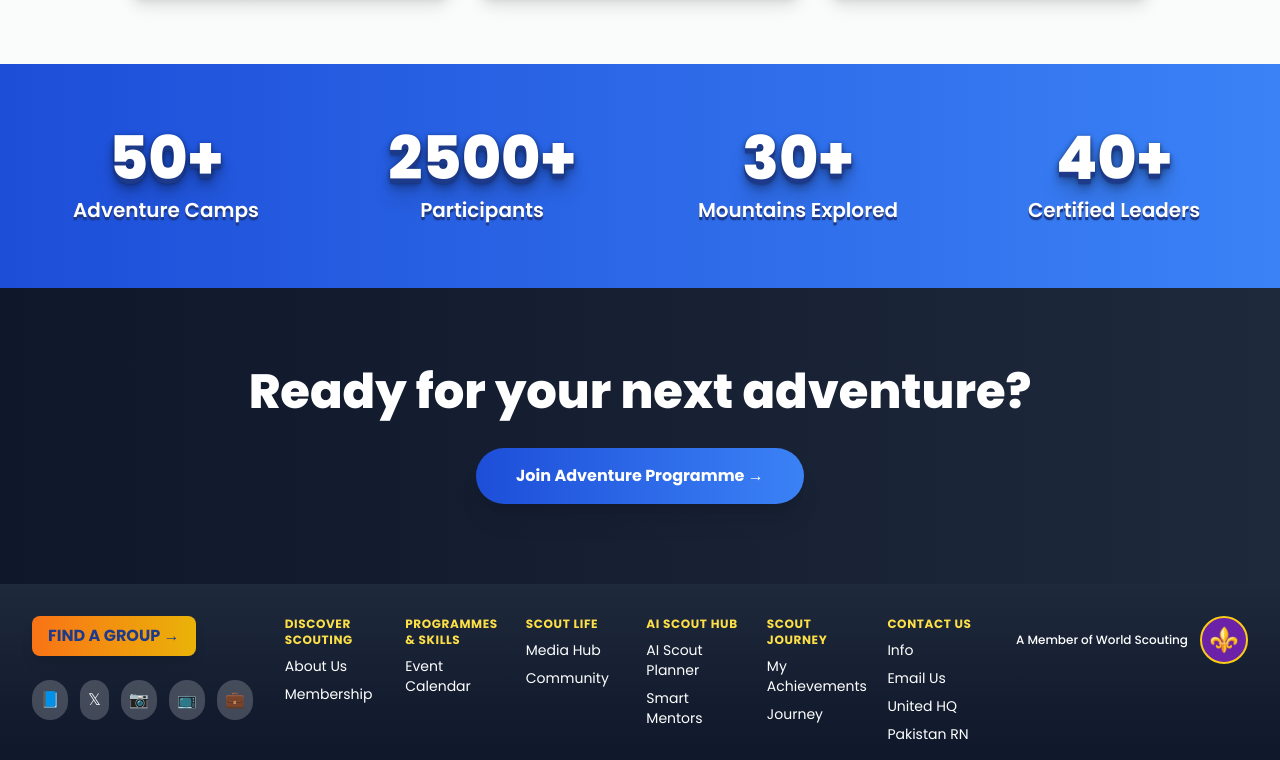
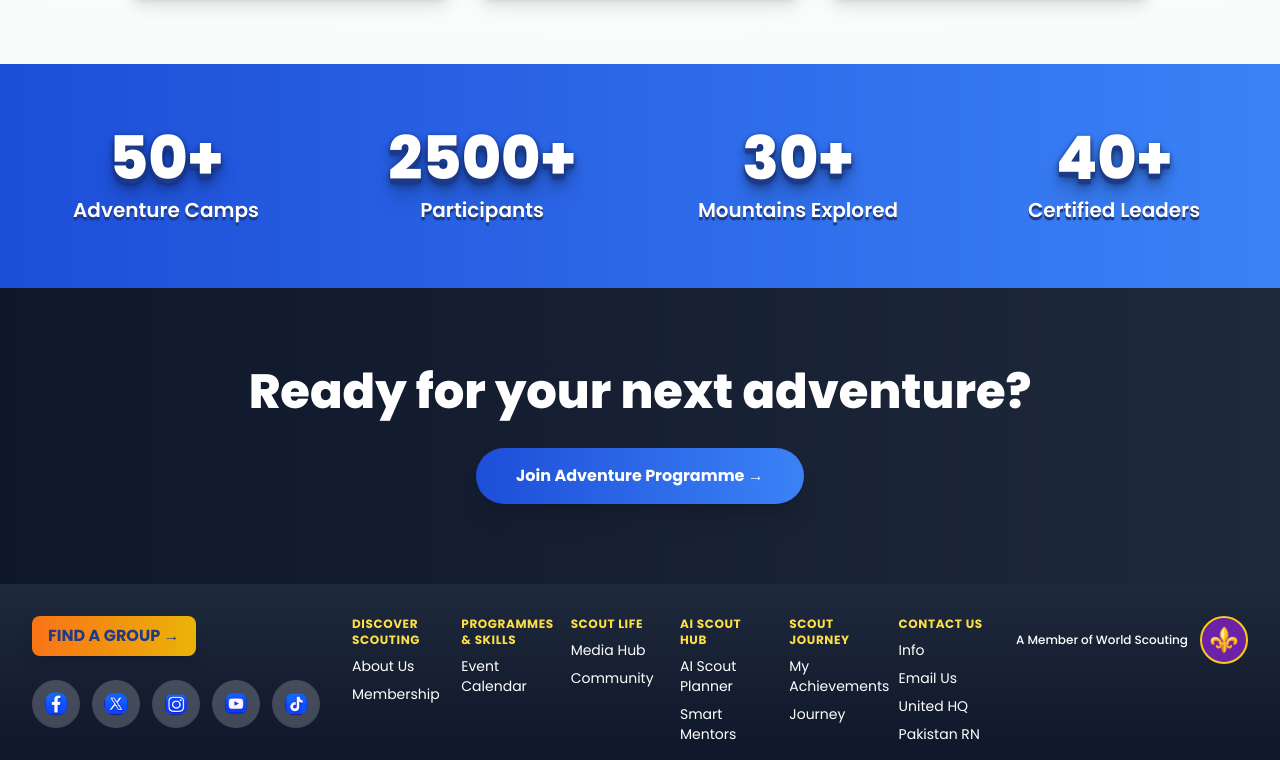
Before and after one commit to khanxaryan123-svg/jauhar-scouts, a Next.js app: page /adventure in a window 1280 px wide. Shown: the part 5222-5982 px from the top of the page. Built offline with nearby package versions, Linux system fonts and the light colour scheme.

Commit message:
Update social media icons and program section visuals

```diff
--- a/src/components/adventure/AdventureFooter.tsx
+++ b/src/components/adventure/AdventureFooter.tsx
@@ -15,20 +15,50 @@ export function AdventureFooter() {
                 </div>
               </div>
               <div className="flex items-center gap-3">
-                <a href="#" className="bg-white/20 hover:bg-white/30 p-2 rounded-full transition text-white">
-                  📘
+                <a href="https://facebook.com" target="_blank" rel="noopener noreferrer" className="bg-white/20 hover:bg-white/30 p-3 rounded-full transition w-12 h-12 flex items-center justify-center">
+                  <img
+                    src="/facebook icon.png?v=1"
+                    alt="Facebook"
+                    width={32}
+                    height={32}
+                    className="w-full h-full object-cover rounded-full"
+                  />
                 </a>
-                <a href="#" className="bg-white/20 hover:bg-white/30 p-2 rounded-full transition text-white">
-                  𝕏
+                <a href="https://x.com" target="_blank" rel="noopener noreferrer" className="bg-white/20 hover:bg-white/30 p-3 rounded-full transition w-12 h-12 flex items-center justify-center">
+                  <img
+                    src="/X.png?v=1"
+                    alt="X"
+                    width={32}
+                    height={32}
+                    className="w-full h-full object-cover rounded-full"
+                  />
                 </a>
-                <a href="#" className="bg-white/20 hover:bg-white/30 p-2 rounded-full transition text-white">
-                  📷
+                <a href="https://instagram.com" target="_blank" rel="noopener noreferrer" className="bg-white/20 hover:bg-white/30 p-3 rounded-full transition w-12 h-12 flex items-center justify-center">
+                  <img
+                    src="/Instagram icon.png?v=1"
+                    alt="Instagram"
+                    width={32}
+                    height={32}
+                    className="w-full h-full object-cover rounded-full"
+                  />
                 </a>
-                <a href="#" className="bg-white/20 hover:bg-white/30 p-2 rounded-full transition text-white">
-                  📺
+                <a href="https://youtube.com" target="_blank" rel="noopener noreferrer" className="bg-white/20 hover:bg-white/30 p-3 rounded-full transition w-12 h-12 flex items-center justify-center">
+                  <img
+                    src="/Youtube icon.png?v=1"
+                    alt="YouTube"
+                    width={32}
+                    height={32}
+                    className="w-full h-full object-cover rounded-full"
+                  />
                 </a>
-                <a href="#" className="bg-white/20 hover:bg-white/30 p-2 rounded-full transition text-white">
-                  💼
+                <a href="https://tiktok.com" target="_blank" rel="noopener noreferrer" className="bg-white/20 hover:bg-white/30 p-3 rounded-full transition w-12 h-12 flex items-center justify-center">
+                  <img
+                    src="/Tiktok icon.png?v=1"
+                    alt="TikTok"
+                    width={32}
+                    height={32}
+                    className="w-full h-full object-cover rounded-full"
+                  />
                 </a>
               </div>
             </div>
--- a/src/components/home/Footer.tsx
+++ b/src/components/home/Footer.tsx
@@ -14,7 +14,7 @@ export function Footer() {
         />
 
         {/* Logo and Social Media Overlay */}
-        <div className="absolute bottom-20 left-10 flex items-center gap-4">
+        <div className="absolute bottom-5 left-4 md:bottom-20 md:left-10 flex flex-col md:flex-row items-center gap-4">
           <Image
             src="/JS logo With Simple name.png"
             alt="Jauhar Scouts Logo"
@@ -22,13 +22,13 @@ export function Footer() {
             height={60}
             className="h-auto"
           />
-          <div className="flex items-center gap-3">
+          <div className="flex items-center gap-2 md:gap-3">
             <a href="https://facebook.com" target="_blank" rel="noopener noreferrer">
               <Image
                 src="/facebook icon.png"
                 alt="Facebook"
-                width={30}
-                height={30}
+                width={24}
+                height={24}
                 className="h-auto hover:scale-110 transition-transform"
               />
             </a>
@@ -36,8 +36,8 @@ export function Footer() {
               <Image
                 src="/Instagram icon.png"
                 alt="Instagram"
-                width={30}
-                height={30}
+                width={24}
+                height={24}
                 className="h-auto hover:scale-110 transition-transform"
               />
             </a>
@@ -45,8 +45,8 @@ export function Footer() {
               <Image
                 src="/X.png"
                 alt="X"
-                width={30}
-                height={30}
+                width={24}
+                height={24}
                 className="h-auto hover:scale-110 transition-transform"
               />
             </a>
@@ -54,8 +54,8 @@ export function Footer() {
               <Image
                 src="/Youtube icon.png"
                 alt="YouTube"
-                width={30}
-                height={30}
+                width={24}
+                height={24}
                 className="h-auto hover:scale-110 transition-transform"
               />
             </a>
@@ -63,8 +63,8 @@ export function Footer() {
               <Image
                 src="/Tiktok icon.png"
                 alt="TikTok"
-                width={30}
-                height={30}
+                width={24}
+                height={24}
                 className="h-auto hover:scale-110 transition-transform"
               />
             </a>
@@ -72,50 +72,50 @@ export function Footer() {
         </div>
 
         {/* DISCOVER SCOUTING Submenu */}
-        <div className="absolute bottom-24 left-[24%] text-white flex flex-col gap-1.5">
+        <div className="hidden md:flex absolute bottom-24 left-[24%] text-white flex flex-col gap-1.5">
           <a href="#" className="text-[13px] font-normal hover:text-orange-400 transition-colors">About Us</a>
           <a href="#" className="text-[13px] font-normal hover:text-orange-400 transition-colors">Membership</a>
         </div>
 
         {/* PROGRAMMES & SKILLS Submenu */}
-        <div className="absolute bottom-24 left-[36%] text-white flex flex-col gap-1.5">
+        <div className="hidden md:flex absolute bottom-24 left-[36%] text-white flex flex-col gap-1.5">
           <a href="#" className="text-[13px] font-normal hover:text-orange-400 transition-colors">Event Calendar</a>
           <a href="#" className="text-[13px] font-normal hover:text-orange-400 transition-colors">Activities</a>
         </div>
 
         {/* SCOUT LIFE Submenu */}
-        <div className="absolute bottom-24 left-[46%] text-white flex flex-col gap-1.5">
+        <div className="hidden md:flex absolute bottom-24 left-[46%] text-white flex flex-col gap-1.5">
           <a href="#" className="text-[13px] font-normal hover:text-orange-400 transition-colors">Nestle Hub</a>
           <a href="#" className="text-[13px] font-normal hover:text-orange-400 transition-colors">Community Hub</a>
         </div>
 
         {/* AI SCOUT HUB Submenu */}
-        <div className="absolute bottom-24 left-[54%] text-white flex flex-col gap-1.5">
+        <div className="hidden md:flex absolute bottom-24 left-[54%] text-white flex flex-col gap-1.5">
           <a href="#" className="text-[13px] font-normal hover:text-orange-400 transition-colors">AI Scout Mentor</a>
           <a href="#" className="text-[13px] font-normal hover:text-orange-400 transition-colors">Smart Planners</a>
         </div>
 
         {/* SCOUT JOURNEY Submenu */}
-        <div className="absolute bottom-24 left-[64%] text-white flex flex-col gap-1.5">
+        <div className="hidden md:flex absolute bottom-24 left-[64%] text-white flex flex-col gap-1.5">
           <a href="#" className="text-[13px] font-normal hover:text-orange-400 transition-colors">My Journey</a>
           <a href="#" className="text-[13px] font-normal hover:text-orange-400 transition-colors">Achievements</a>
         </div>
 
         {/* CONTACT US Submenu */}
-        <div className="absolute bottom-24 left-[73%] text-white flex flex-col gap-1.5">
+        <div className="hidden md:flex absolute bottom-24 left-[73%] text-white flex flex-col gap-1.5">
           <a href="#" className="text-[13px] font-normal hover:text-orange-400 transition-colors">Info 31 Elliott</a>
           <a href="#" className="text-[13px] font-normal hover:text-orange-400 transition-colors">Mon–Pursat BM</a>
         </div>
 
         {/* FIND A GROUP Button Overlay */}
-        <div className="absolute top-[68%] left-20">
-          <button className="bg-orange-600 text-white px-12 py-4 rounded-full font-bold text-lg shadow-md hover:bg-orange-700 transition flex items-center gap-3">
+        <div className="absolute top-[60%] left-4 md:top-[68%] md:left-20">
+          <button className="bg-orange-600 text-white px-6 py-3 md:px-12 md:py-4 rounded-full font-bold text-sm md:text-lg shadow-md hover:bg-orange-700 transition flex items-center gap-2 md:gap-3">
              FIND A GROUP →
           </button>
         </div>
 
         {/* Search and View Map Overlay */}
-        <div className="absolute top-[50%] left-[76%] transform -translate-x-1/2 flex flex-col items-center gap-16">
+        <div className="hidden md:flex absolute top-[50%] left-[76%] transform -translate-x-1/2 flex flex-col items-center gap-16">
           {/* Search Input Row */}
           <div className="flex items-center gap-2 bg-white rounded-lg p-1 shadow-lg">
             <input
@@ -136,7 +136,7 @@ export function Footer() {
         </div>
 
         {/* VIEW YOUR JOURNEY Button */}
-        <div className="absolute top-[30%] left-[05%]">
+        <div className="hidden md:flex absolute top-[30%] left-[05%]">
           <button className="bg-blue-700 text-white px-8 py-3 rounded-full font-bold shadow-lg border-2 border-yellow-400 hover:bg-blue-800 transition flex items-center gap-2">
             VIEW YOUR JOURNEY
             <svg xmlns="http://www.w3.org/2000/svg" className="h-5 w-5" viewBox="0 0 20 20" fill="currentColor">
--- a/src/components/home/ProgrammesSection.tsx
+++ b/src/components/home/ProgrammesSection.tsx
@@ -122,7 +122,7 @@ export function ProgrammesSection() {
           ))}
           {/* Badge for last card, positioned absolutely outside the card */}
           {programmes[programmes.length - 1].hasBadge && (
-            <div className="absolute top-0 right-0 rotate-12 pointer-events-none" style={{ transform: 'translateX(90%) translateY(-25%) rotate(12deg)' }}>
+            <div className="absolute top-0 right-0 rotate-12 pointer-events-none hidden md:block" style={{ transform: 'translateX(90%) translateY(-25%) rotate(12deg)' }}>
               <img
                       src="/be prepared for life.png?v=2"
                       alt="Be Prepared for Life"
```
